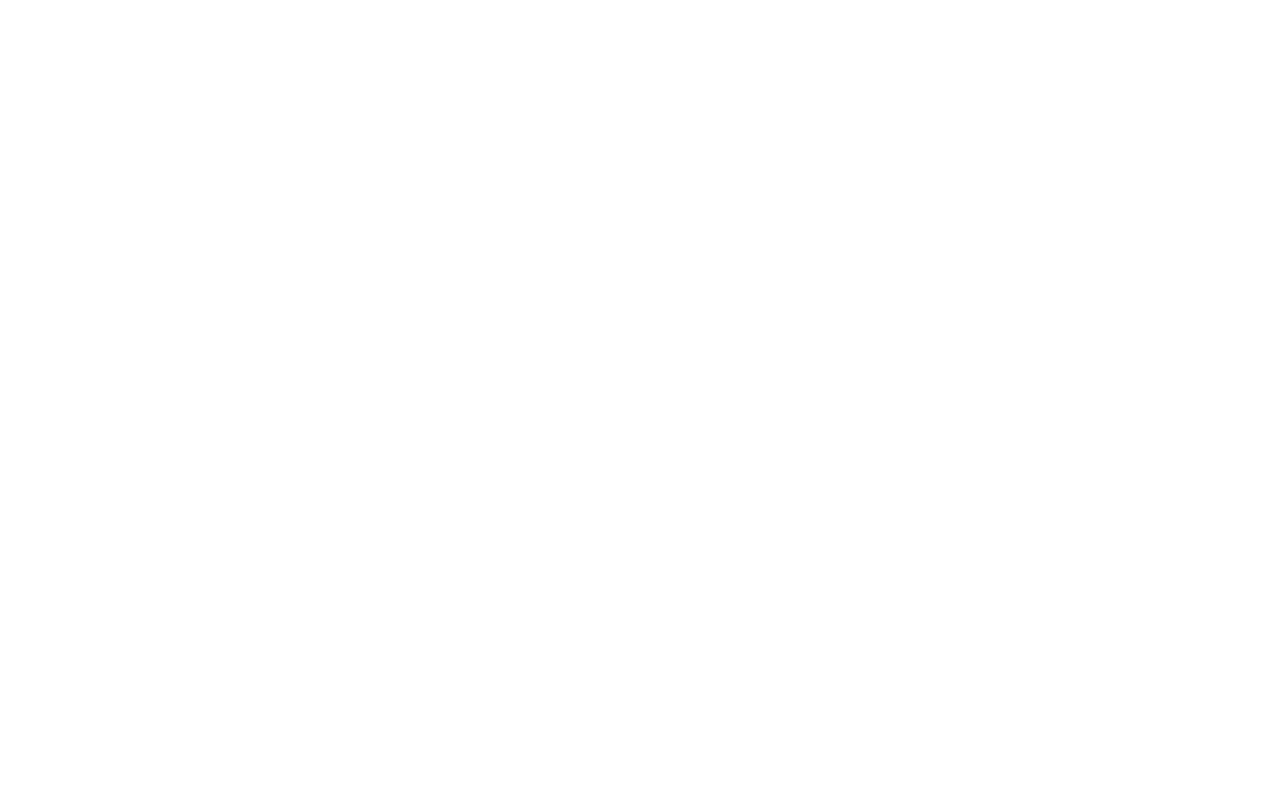
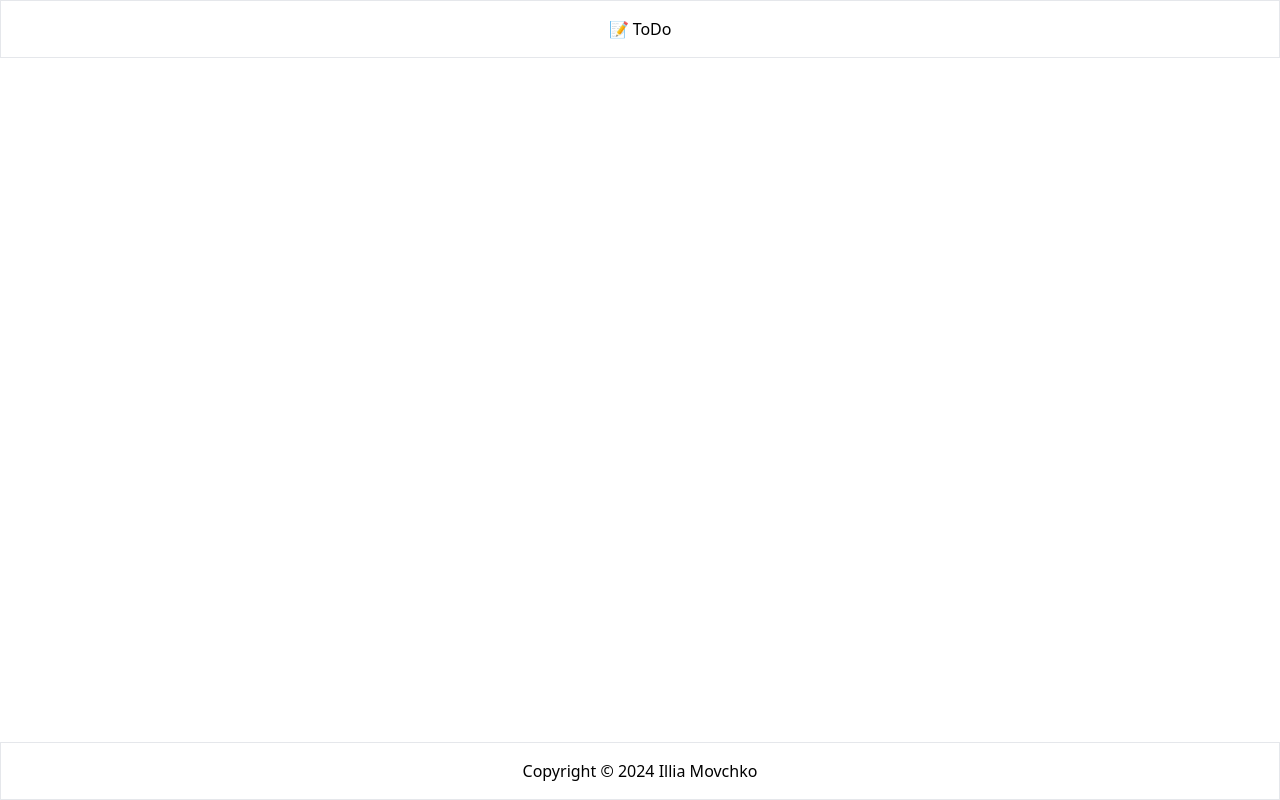
Before and after one commit to conceptbtw/react-todo-app, a React (Vite) app: page / in a window 1280 px wide. Built offline with nearby package versions, Linux system fonts and the light colour scheme.

Commit message:
Update Header and Footer components

```diff
--- a/src/App.jsx
+++ b/src/App.jsx
@@ -4,10 +4,10 @@ import Footer from "./components/Footer";
 
 export default function App() {
   return (
-    <>
+    <div className="h-svh flex flex-col">
       <Header />
       <Main />
       <Footer />
-    </>
+    </div>
   );
 }
--- a/src/components/Footer.jsx
+++ b/src/components/Footer.jsx
@@ -1,3 +1,7 @@
 export default function Footer() {
-  return <footer className=""></footer>;
+  return (
+    <footer className="p-4 flex justify-center items-center border">
+      <p className="">Copyright © 2024 Illia Movchko</p>
+    </footer>
+  );
 }
--- a/src/components/Header.jsx
+++ b/src/components/Header.jsx
@@ -1,3 +1,7 @@
 export default function Header() {
-  return <header className=""></header>;
+  return (
+    <header className="p-4 flex justify-center items-center border">
+      <h1 className="">📝 ToDo</h1>
+    </header>
+  );
 }
--- a/src/components/Main.jsx
+++ b/src/components/Main.jsx
@@ -2,7 +2,7 @@ import ToDoList from "./ToDoList";
 
 export default function Main() {
   return (
-    <main className="">
+    <main className="p-4 flex flex-1 justify-center items-center">
       <ToDoList />
     </main>
   );
```
